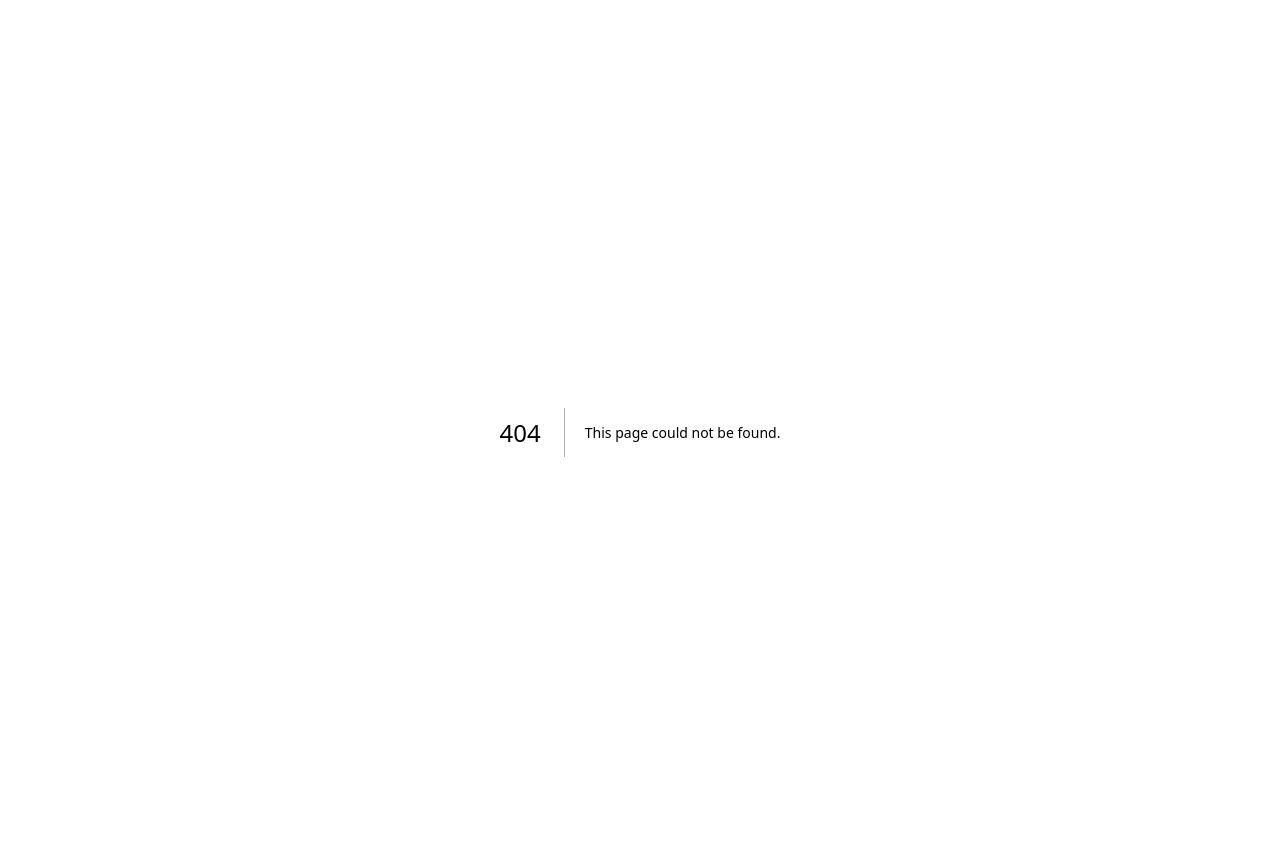
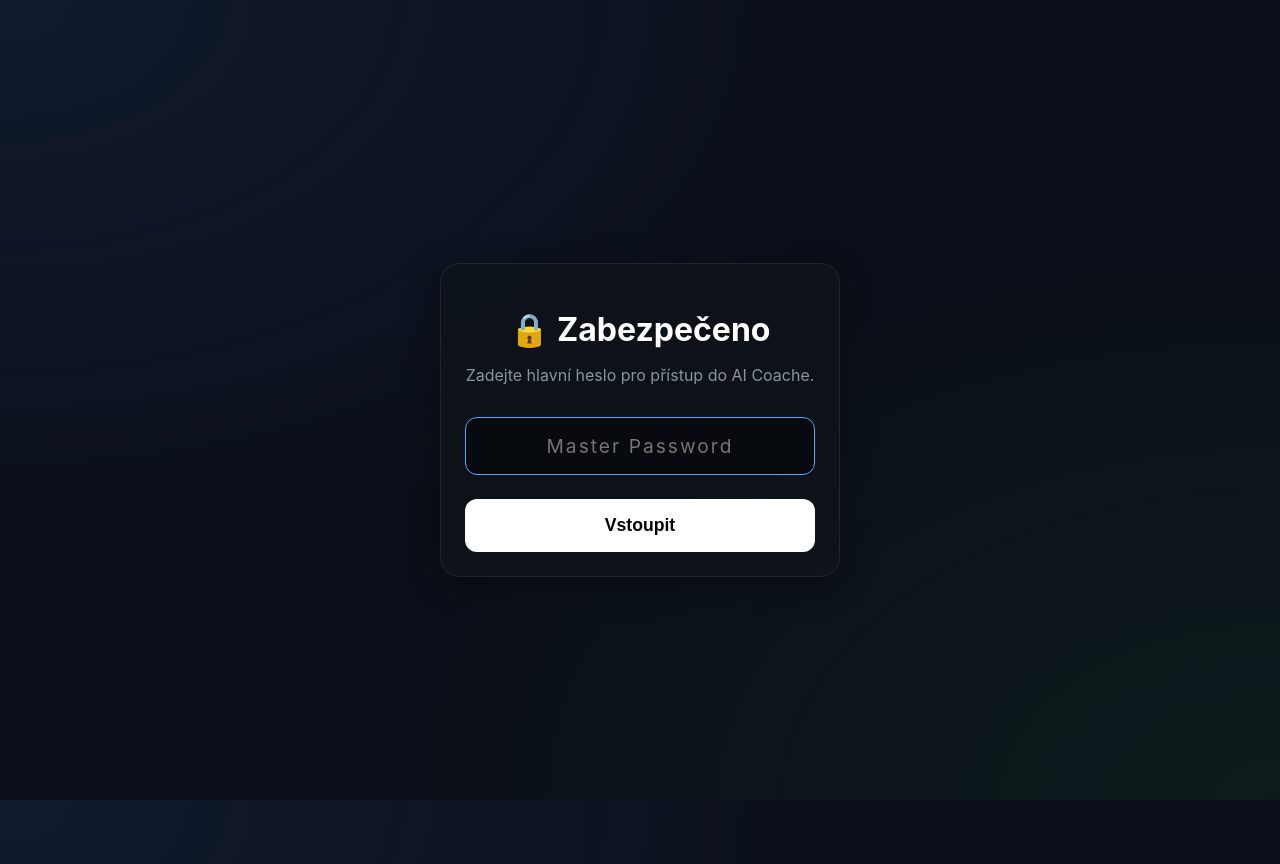
Before and after one commit to stepanistvanek-1992/AiCoach, a Next.js app: page /login in a window 1280 px wide. Before the commit this address had no page. Built offline with nearby package versions, Linux system fonts and the light colour scheme.

Commit message:
feat: add master password authentication

```diff
--- /dev/null
+++ b/src/app/login/page.tsx
@@ -0,0 +1,67 @@
+'use client';
+
+import { useState } from 'react';
+import { useRouter } from 'next/navigation';
+
+export default function Login() {
+  const [password, setPassword] = useState('');
+  const [error, setError] = useState('');
+  const [loading, setLoading] = useState(false);
+  const router = useRouter();
+
+  const handleLogin = async (e: React.FormEvent) => {
+    e.preventDefault();
+    setLoading(true);
+    setError('');
+
+    try {
+      const res = await fetch('/api/auth', {
+        method: 'POST',
+        headers: { 'Content-Type': 'application/json' },
+        body: JSON.stringify({ password }),
+      });
+
+      if (res.ok) {
+        // Úspěch - prohlížeč si uloží HTTP-only cookie
+        router.push('/');
+        router.refresh();
+      } else {
+        const data = await res.json();
+        setError(data.error || 'Nesprávné heslo.');
+      }
+    } catch (err) {
+      setError('Došlo k chybě připojení.');
+    } finally {
+      setLoading(false);
+    }
+  };
+
+  return (
+    <div style={{ display: 'flex', flexDirection: 'column', alignItems: 'center', justifyContent: 'center', minHeight: '100vh', padding: '1rem' }}>
+      <div className="glass-card animate-fade-in" style={{ width: '100%', maxWidth: '400px', textAlign: 'center' }}>
+        <h1 style={{ marginBottom: '0.5rem', color: 'white' }}>🔒 Zabezpečeno</h1>
+        <p style={{ color: 'var(--text-secondary)', marginBottom: '2rem' }}>Zadejte hlavní heslo pro přístup do AI Coache.</p>
+
+        <form onSubmit={handleLogin}>
+          <div className="form-group">
+            <input
+              type="password"
+              placeholder="Master Password"
+              value={password}
+              onChange={(e) => setPassword(e.target.value)}
+              required
+              autoFocus
+              style={{ textAlign: 'center', letterSpacing: '2px', fontSize: '1.2rem' }}
+            />
+          </div>
+
+          {error && <p style={{ color: 'var(--accent-red)', marginBottom: '1rem' }}>{error}</p>}
+
+          <button type="submit" className="btn" disabled={loading}>
+            {loading ? 'Ověřuji...' : 'Vstoupit'}
+          </button>
+        </form>
+      </div>
+    </div>
+  );
+}
```
Also changed, not shown: src/app/api/auth/route.ts (added, +32 -0 lines), src/middleware.ts (added, +26 -0 lines).
